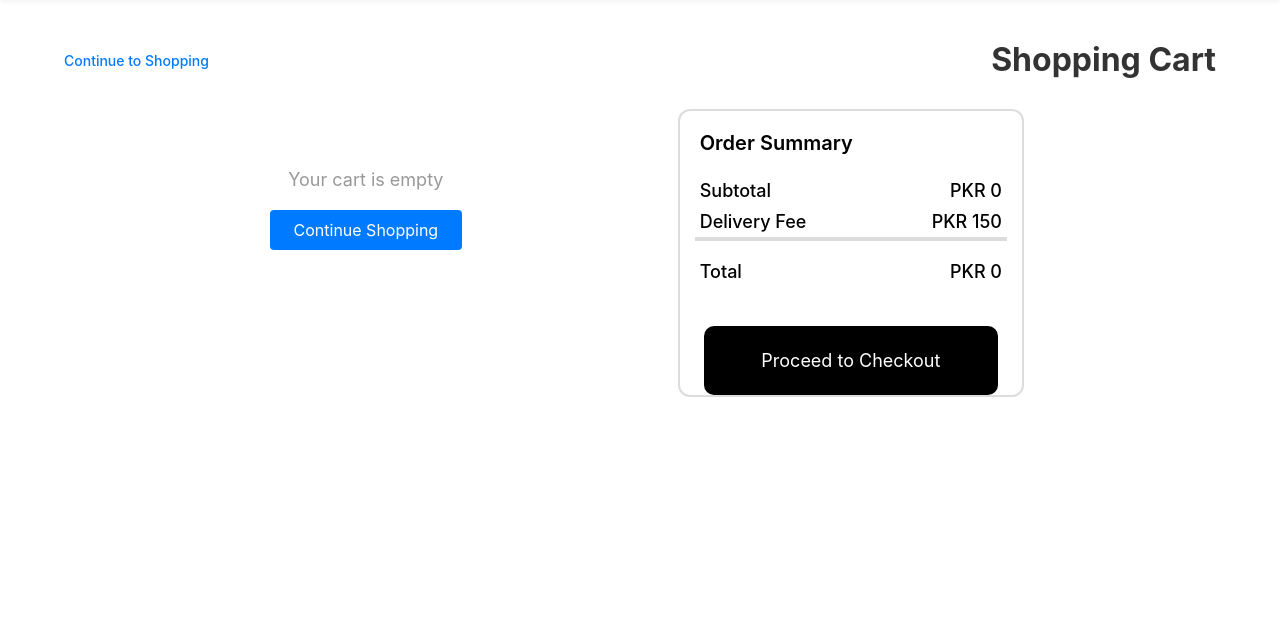
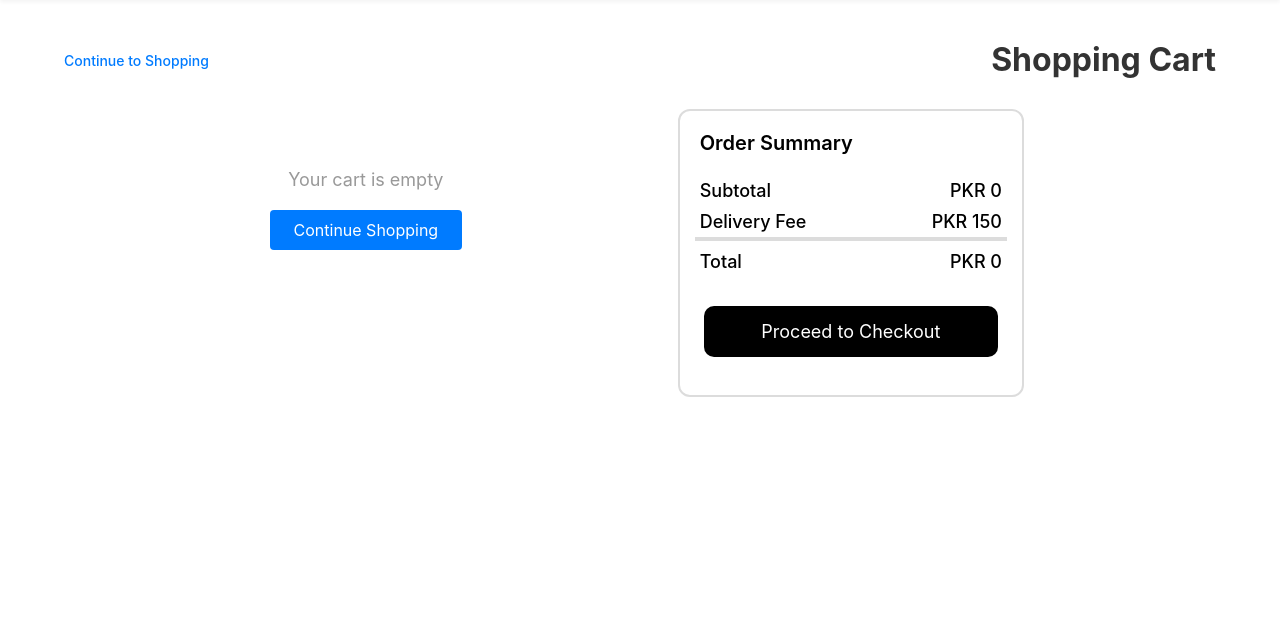
Before and after one commit to Hamzah-Amir/Cartify, a Django app: page /cart/ in a window 1280 px wide. Shown: the part 68-703 px from the top of the page. Run offline with Django 5.2, Linux system fonts and the light colour scheme; data that the repository does not hold is empty; parts of the project's set-up code (start-up, migrations or seed data) failed here and were passed over.

Commit message:
changed styles for cart

```diff
--- a/static/cart/cart.css
+++ b/static/cart/cart.css
@@ -239,7 +239,7 @@
 }
 .checkout-box .total {
     display: flex;
-    padding: 20px;
+    padding: 10px 20px;
     justify-content: space-between;
     font-size: 18px;
     font-weight: 500;
@@ -251,7 +251,7 @@
 }
 
 .checkout-box .checkout-btn button {
-    padding: 24px;
+    padding: 15px;
     background-color: black;
     border-radius: 10px;
     border: none;
```
